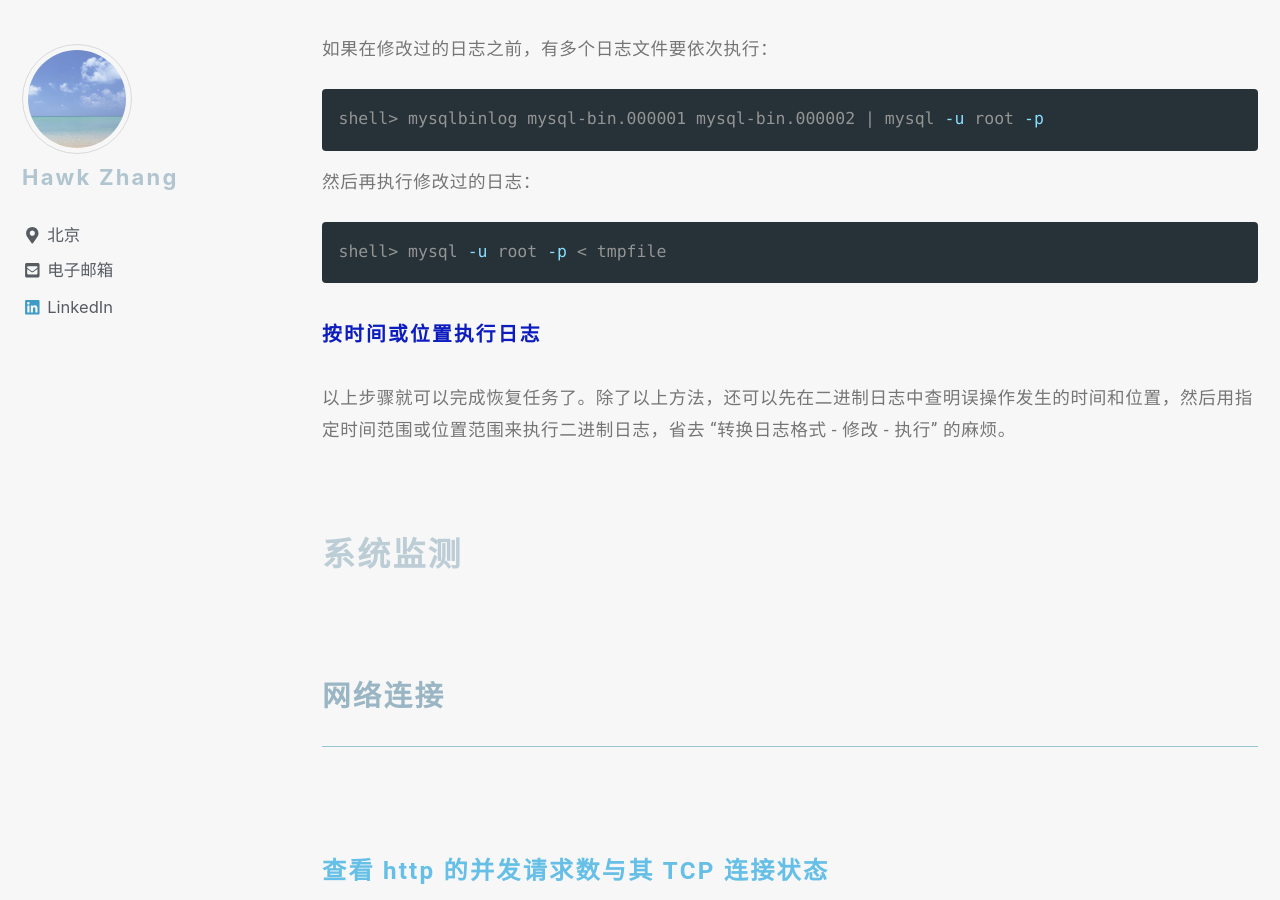
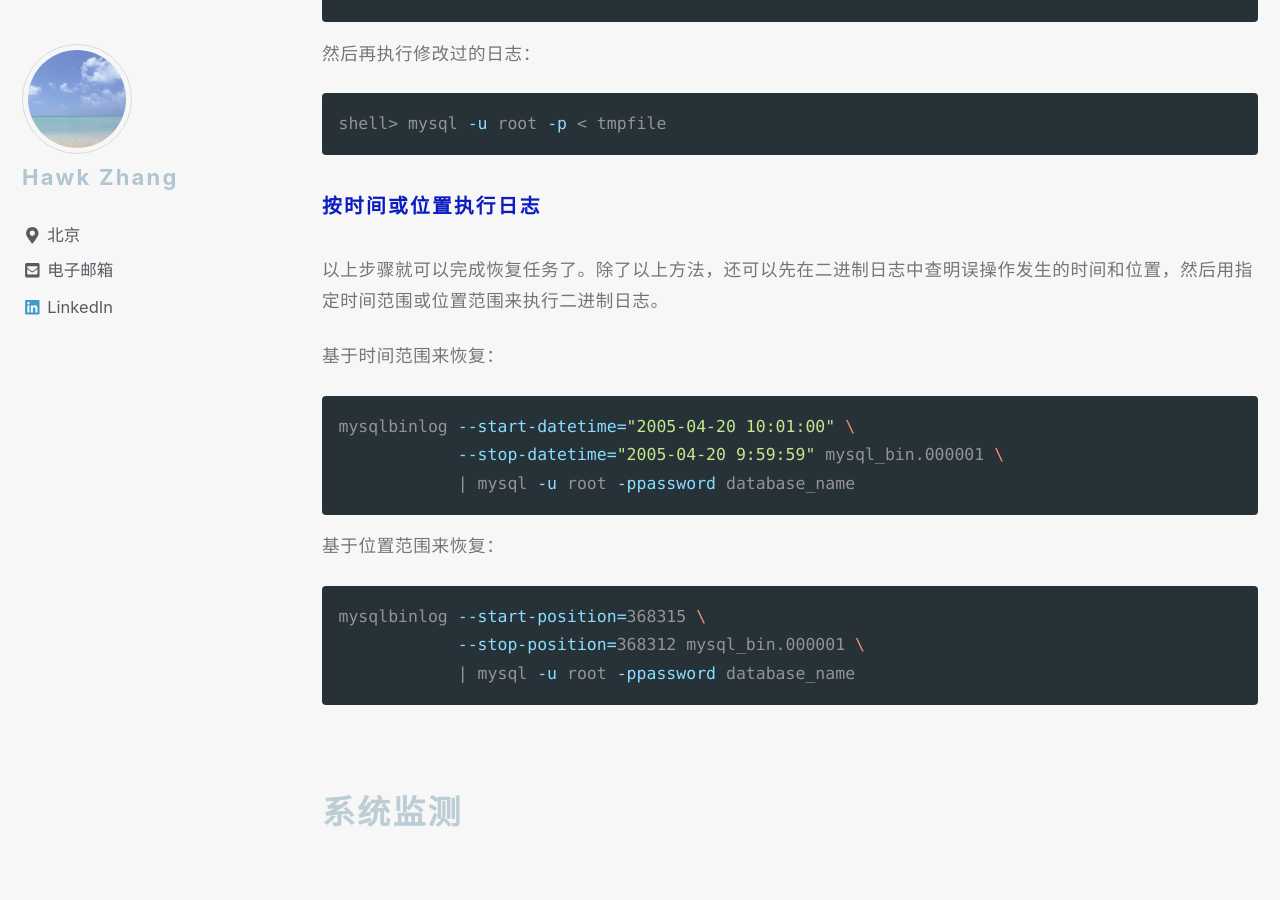
Before and after one commit to narru888/linotes_note, a Jekyll site: the page built from _posts/devop/2017-05-01-troubleshooting.md, in a window 1280 px wide and 900 px high, scrolled down 9838 px. Built offline with Jekyll 4.4.1, drawn with Linux system fonts in a browser that asks for light colours; nearby versions of some CDN libraries; a script that is not in the unit is left out; some of the changed text lies outside the part shown.

Commit message:
update on 2018-08-24 10:50:01 CST

````diff
--- a/_posts/devop/2017-05-01-troubleshooting.md
+++ b/_posts/devop/2017-05-01-troubleshooting.md
@@ -262,10 +262,6 @@ $ mysql -uroot -p database_name < dump.sql
 
 ##### 确定当前二进制日志文件
 
-时间点恢复的信息源是 **一组增量备份**，即在完全备份之后生成的二进制日志文件。因此，必须使用 `--log-bin` 选项以启用二进制日志。
-
-通常二进制日志位于数据目录中。
-
 ###### 查看所有二进制日志文件
 
 ```sql
@@ -342,8 +338,23 @@ shell> mysql -u root -p < tmpfile
 
 ##### 按时间或位置执行日志
 
-以上步骤就可以完成恢复任务了。除了以上方法，还可以先在二进制日志中查明误操作发生的时间和位置，然后用指定时间范围或位置范围来执行二进制日志，省去 “转换日志格式 - 修改 - 执行” 的麻烦。
+以上步骤就可以完成恢复任务了。除了以上方法，还可以先在二进制日志中查明误操作发生的时间和位置，然后用指定时间范围或位置范围来执行二进制日志。
 
+基于时间范围来恢复：
+
+```bash
+mysqlbinlog --start-datetime="2005-04-20 10:01:00" \
+            --stop-datetime="2005-04-20 9:59:59" mysql_bin.000001 \
+            | mysql -u root -ppassword database_name
+```
+
+基于位置范围来恢复：
+
+```bash
+mysqlbinlog --start-position=368315 \
+            --stop-position=368312 mysql_bin.000001 \
+            | mysql -u root -ppassword database_name
+```
 
 
 
````
